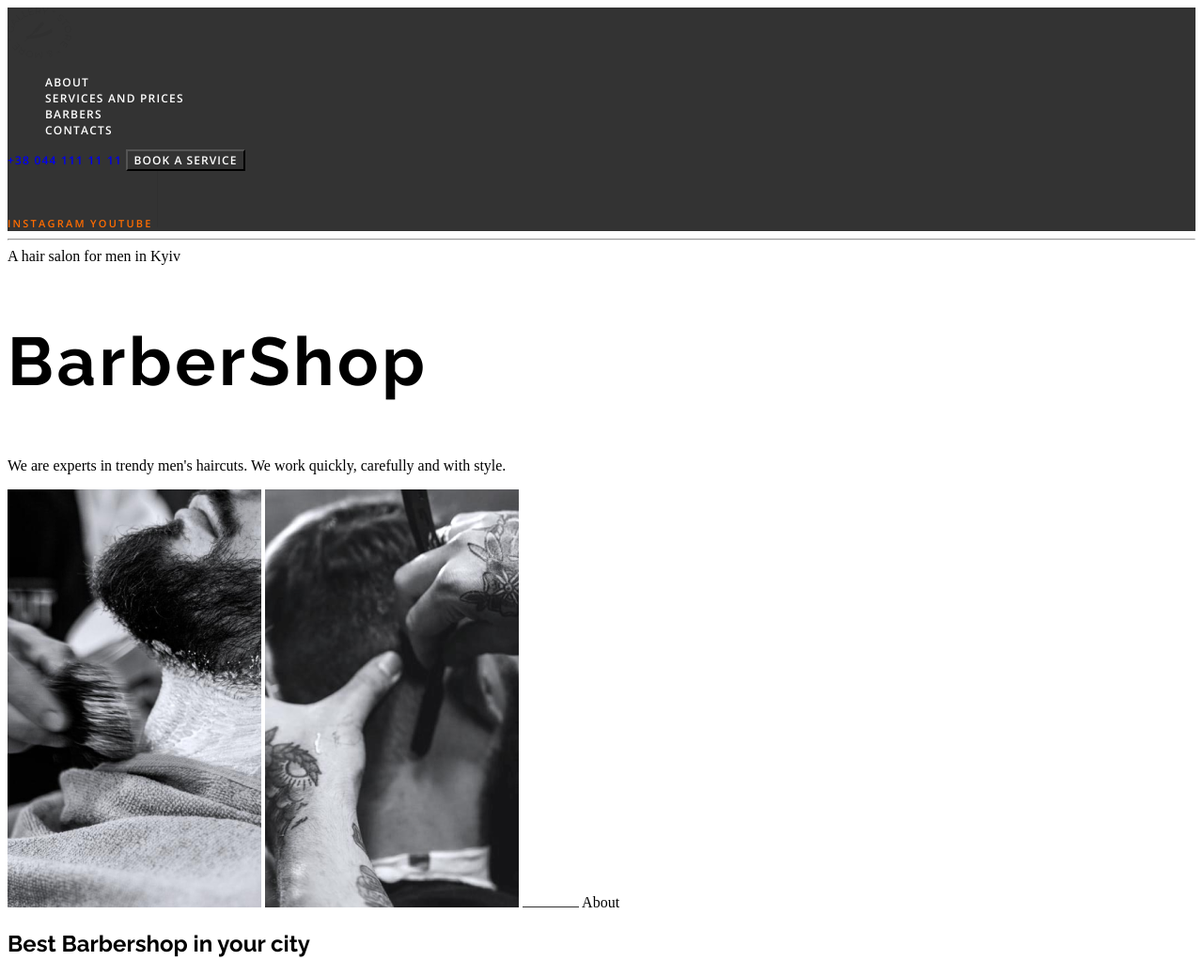
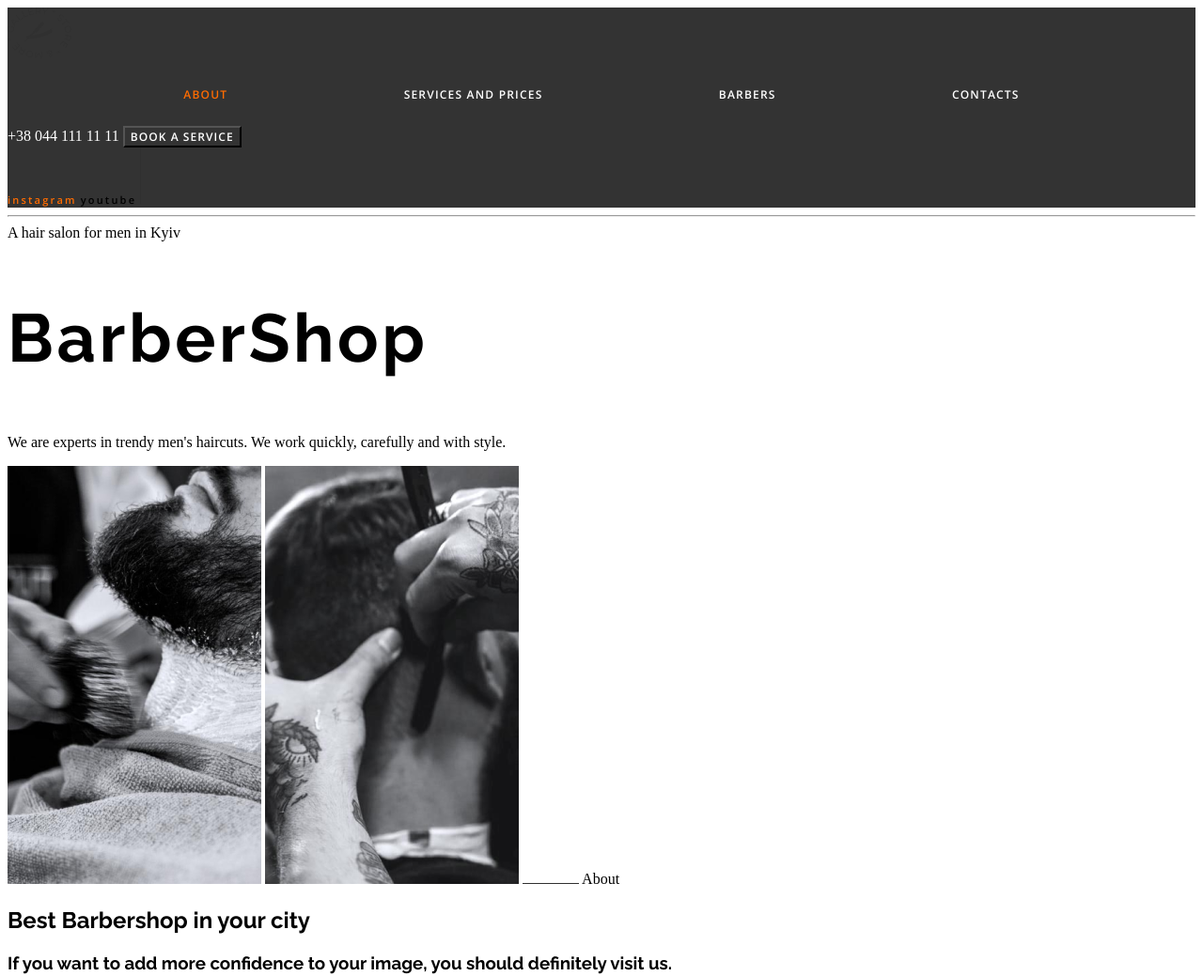
Before and after one commit to Simonkhawam/Barbershop, a plain HTML site: page index.html in a window 1280 px wide. Shown: the top 1039 px of the page at 94% size. Drawn offline with nearby package versions, Linux system fonts and the light colour scheme.

Commit message:
adding more content to the files

```diff
--- a/index.html
+++ b/index.html
@@ -19,7 +19,7 @@
 <body>
     <!-- Header -->
     <header class="global-header">
-        <nav class="main-navigation">
+
         <!-- Link spre pagina acasa (daca este pe un server, poate fi direct pagina 'https:/www.siteulmeu.ro')-->
         <a href="index.html">
             <!--
@@ -29,54 +29,34 @@
                 -->
             <img src="images/logo.svg" alt="BarberShop" height="55.46px" />
         </a>
-
-            <!-- Scurtatura pentru scriere rapida in editor: ul>li*4>a -->
-            <!-- De regula, pentru ca nu este importanta ordinea, la meniu se foloseste ul (Unordered List) -->
-            <ul>
-                <!-- Vom adauga valoare pentru href atunci cand avem create si restul paginilor  -->
-                <li><a href="about.html">About</a></li>
-                <li><a href="">Services and prices</a></li>
-                <li><a href="">Barbers</a></li>
-                <li><a href="">Contacts</a></li>
+        <nav class="main-navigation">
+            <ul class="main-navigation__list">
+                <li><a href="about.html" class="active">About</a></li>
+                <li><a href="" class="main-navigation-list__navbar">Services and prices</a></li>
+                <li><a href="" class="main-navigation-list__navbar">Barbers</a></li>
+                <li><a href="" class="main-navigation-list__navbar">Contacts</a></li>
             </ul>
             <!-- Sectiunea nav, trebuie sa contina doar link-urile pentru navigatie -->
-
         </nav>
         <!-- Pentru telefon, exista o metoda de a forma numarul, folosind tel:+01234 pentru asta -->
         <!-- De asemenea, pentru a trimite un email, putem folosi mailto:a.popa@goit.global -->
         <a class="phone-number" href="tel:+380441111111">+38 044 111 11 11</a>
 
-        <button class="button">book a service</button>
+        <button class="button">
+            book a service
+        </button>
 
-        <!--
-              Link-urile pot fi externe, dar e recomandat sa folosim target="_blank", pentru ca utilizatorii
-              sa nu isi piarda activitatea de pe site-ul nostru.
-
-              rel = „noopener” pe care îl utilizați pe toate linkurile care se deschid în filele noi folosind target="_blank".
-              Există implicații de securitate dacă nu utilizați valoarea noopener pe linkurile dvs. care se deschid în
-              filele noi. Un atacator rău intenționat poate utiliza obiectul window.opener pentru a schimba conținutul și
-              locația paginii de origine.
-
-
-              rel = „noreferrer” poate avea un scop similar cu noopener, mai ales în browserele mai vechi. Prin urmare, are
-              sens să le folosim pe amândouă. În plus, noreferrerul poate afecta analiza și poate raporta traficul ca direct
-              în loc de referrer.
-
-
-              rel = „nofollow” va informa motoarele de căutare să nu treacă link-ul către pagina legată și nu va trece la
-              PageRank. Puteți să o considerați ca pe o valoare care este utilizată atunci când doriți să vă conectați la o
-              altă pagină, dar fără a o „aproba”. Este singura valoare rel din această listă cu un efect tangibil asupra
-              eforturilor SEO.
-            -->
-
-
-        <!-- Sectiunea pentru link-uri spre Youtube/Facebook -->
+        <!-- Sectiunea pentru link-uri spre Youtube/instagram -->
         <section>
+            <ul>
+                <li class="social-links-main">
                     <a href="https://www.instagram.com" target="_blank" rel="noopener noreferrer nofollow"
-                class="social-links active">instagram</a>
+                        class="social-links-insta active">instagram</a>
                     <a href="https://www.youtube.com" target="_blank" rel="noopener noreferrer nofollow"
                         class="social-links">youtube</a>
                     <img src="images/dash_navigation-links.png" />
+                </li>
+            </ul>
         </section>
     </header>
     <!--
@@ -102,7 +82,7 @@
                 -->
             <h1 class="hero-header" title="BarberShop">BarberShop</h1>
             <p>
-                <!--
+                <!--3
                     ' este un caracter care poate fi confundat de browsere,
                     de aceea se recomanda a fi inlocuit cu varianta html entities, in cazul nostru: &apos;
                     https://www.w3schools.com/html/html_entities.asp
@@ -213,14 +193,29 @@
         </section>
     </main>
     <section>
+
         <h3>for true connoisseurs of the atmosphere</h3>
         <h2>Our Barbers</h2>
+        <ul>
+            <li>
                 <img src="images/img1.jpg" alt="John smith">
                 <br>
                 <span>John Smith</span>
-
                 <em>Extreme Barber</em>
-
+            </li>
+            <li>
+                <img src="images/img2.jpg" alt="Michele Doe">
+                <br>
+                <span>Michele Doe</span>
+                <em>Extreme Barber</em>
+            </li>
+            <li>
+                <img src="images/img3.jpg" alt="Alan Black">
+                <br>
+                <span>Alan Black</span>
+                <em>Extreme Barber</em>
+            </li>
+        </ul>
 
 
     </section>
@@ -228,7 +223,10 @@
     <section>
         <h3>In Latin, "barba" means "beard"</h3>
         <ul>
-            <li><img src="images/motocutting.jpg" alt=""></li>
+            <li><img src="images/Rectangle 25.jpg" alt=""></li>
+            <li><img src="images/Rectangle 26.jpg" alt=""></li>
+            <li><img src="images/Rectangle 27.jpg" alt=""></li>
+            <li><img src="images/Rectangle 28.jpg" alt=""></li>
         </ul>
     </section>
     <section>
--- a/style.css
+++ b/style.css
@@ -1,6 +1,6 @@
 :root {
     --link-color: white;
-    --link-activ-color: #ff6c00;
+    --link-active-color: #FF6C00;
     --heading-color:#ffffff;
     --text-font-family: 'open sans', 'sans-serif';
     --heading-font-family: 'raleway', 'sans-serif';
@@ -27,28 +27,29 @@ h6 {
     font-weight: 600;
     line-height: normal;
     letter-spacing: 1.08px;
+    text-transform: uppercase;
     background-color: transparent;
-    text-transform: uppercase;
 }
 
 ul {
 
     list-style-type: none;
+    margin: 0;
+    padding: 0;
 }
-
 
 .global-header {
     background-color: #333;
 }
 
-
 .phone-number{
     text-decoration: none;
+    color: var(--heading-color);
 }
 
-.global-header, .main-navigation a,
-.global-header, .main-navigation a:visited {
-    color:var(--link-color);
+.global-header .main-navigation a,
+.global-header .main-navigation a:visited {
+    color: var(--link-color);
     font-size: 12px;
     font-family: var(--text-font-family);
     font-style: normal;
@@ -59,11 +60,30 @@ ul {
     text-decoration: none;
 }
 
+.global-header .main-navigation a.active,
+.social-links-main a.active {
+    color: var(--link-active-color);
 
-.social-links {
-        color: var(--link-activ-color);
+}
+
+.main-navigation-list__navbar:hover,
+.main-navigation-list__navbar:focus {
+
+ background: var(--link-active-color);
+
+}
+
+
+.main-navigation__list{
+    justify-content: space-evenly;
+    text-align: left;
+}
+
+
+.global-header .social-links {
+    color: black;
+    font-size: 11px;
     font-family: var(--text-font-family);
-        font-size: 11px;
     font-style: normal;
     font-weight: 600;
     line-height: normal;
@@ -71,8 +91,40 @@ ul {
     text-decoration: none;
 }
 
+.social-links:hover,
+.social-links:focus,
+.social-links-insta:hover,
+.social-links-insta:focus {
+    color: var(--link-active-color);
+}
+
+.main-navigation__list {
+    font-size: 11px;
+    font-weight: 600;
+    line-height: 1.36;
+    display: flex;
+}
 
 
+
+.main-navigation__list {
+    color: #303030;
+    padding-top: 25px;
+    padding-bottom: 25px;
+    didisplay: block;
+
+    }
+
+.social-links-insta {
+
+    font-size: 11px;
+    font-family: var(--text-font-family);
+    font-style: normal;
+    font-weight: 600;
+    line-height: normal;
+    letter-spacing: 2.2px;
+    text-decoration: none;
+}
 
 .hero-header {
     color: #000000;
```
Also changed, not shown: images/Rectangle 25.jpg (renamed from images/motocutting.jpg), images/Rectangle 26.jpg (added), images/Rectangle 27.jpg (added), images/Rectangle 28.jpg (added). Lines whose indentation alone changed are shown as unchanged.
